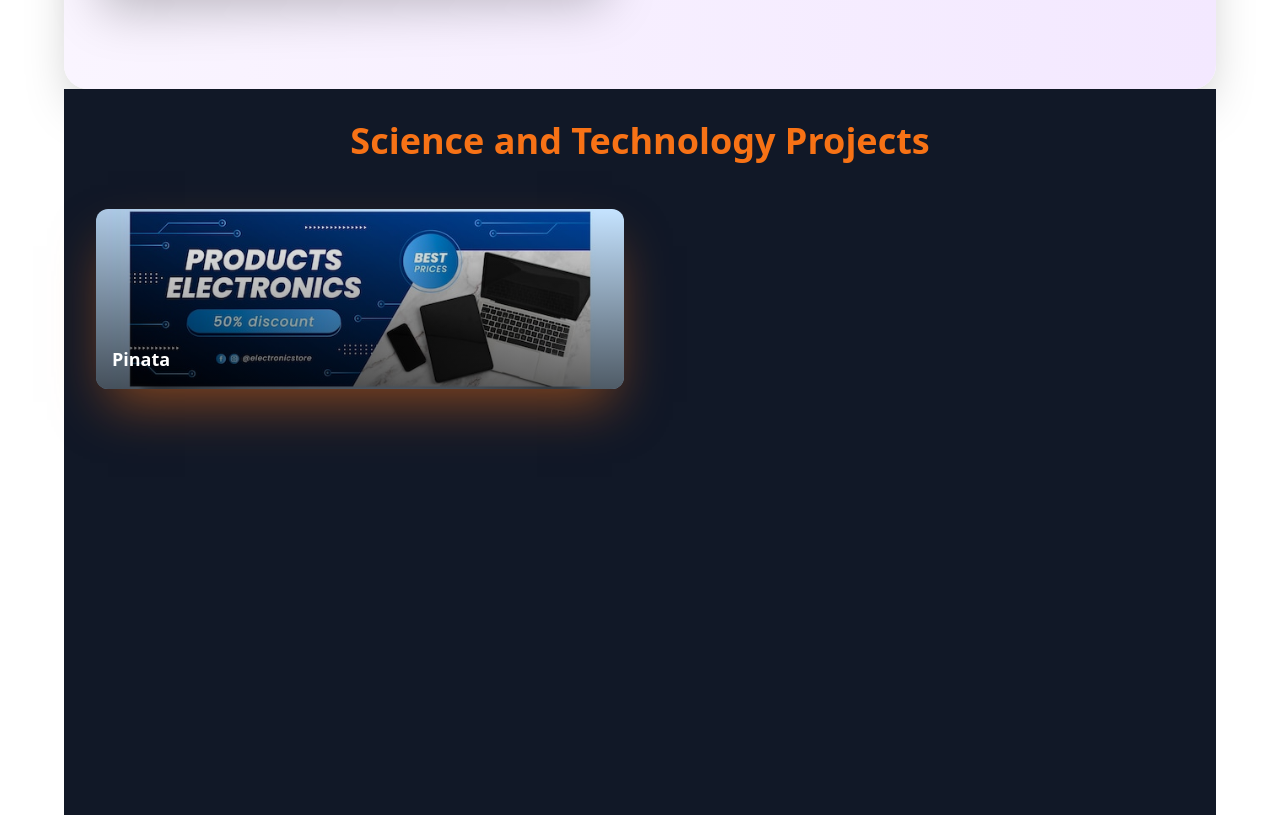
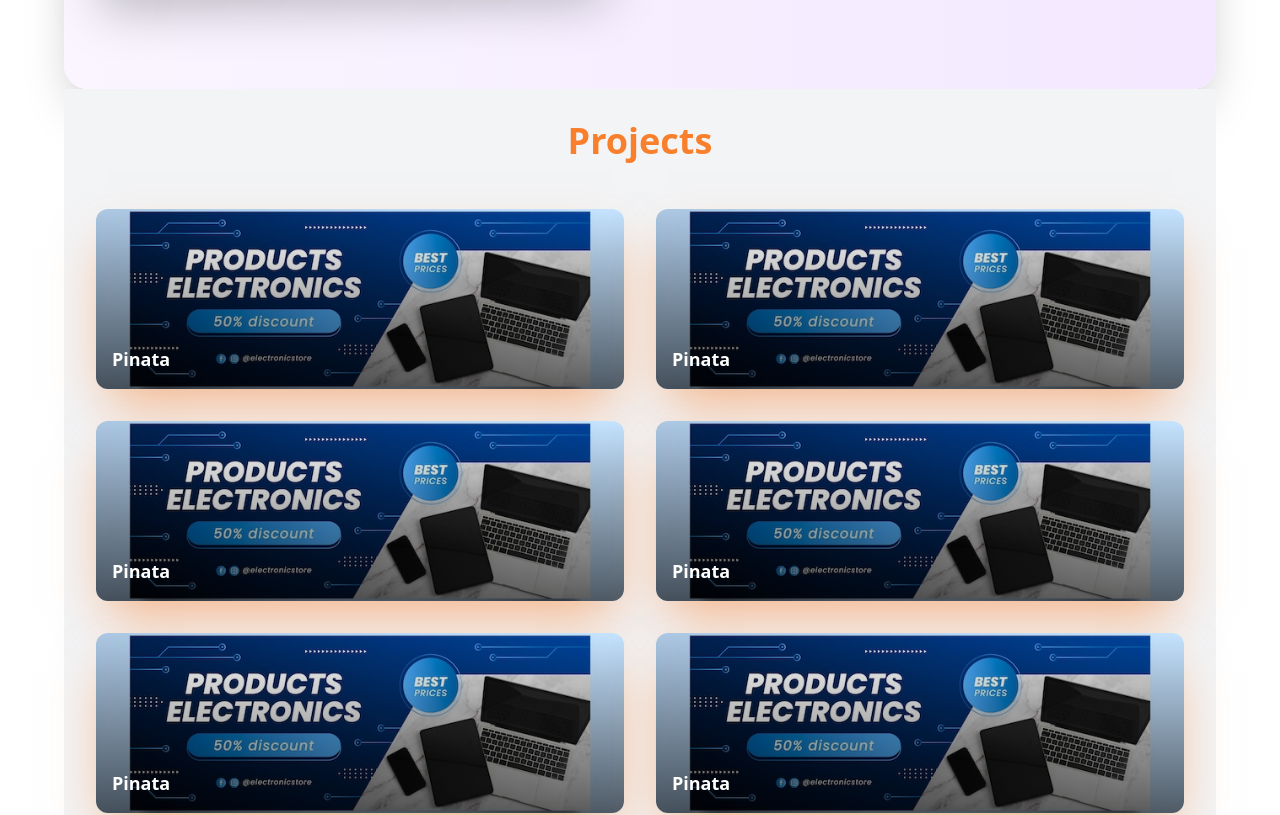
Before and after one commit to s0uravv/EduVerse, a React (Vite) app in the folder client/: page / in a window 1280 px wide. Shown: the part 1460-2275 px from the top of the page. Built offline with nearby package versions, Linux system fonts and the light colour scheme.

Commit message:
updated feature section

```diff
--- a/client/src/Components/HeroSection/Project.jsx
+++ b/client/src/Components/HeroSection/Project.jsx
@@ -13,8 +13,96 @@ const projects = [
             "Pinata is a decentralized file management project that allows users to store and manage data securely on the cloud. Speed, security, and reliability are its main features.",
         creator: "Team Alpha",
         guidedBy: "Mr. Sharma",
-    video: sampleVideo,
+        video: sampleVideo
     },
+    {
+        name: "Pinata",
+        shortDesc: "Manage your digital files efficiently.",
+        image: pinataImg,
+        groupImage: pinataGroup,
+        fullDesc:
+            "Pinata is a decentralized file management project that allows users to store and manage data securely on the cloud. Speed, security, and reliability are its main features.",
+        creator: "Team Alpha",
+        guidedBy: "Mr. Sharma",
+        video: sampleVideo
+    },
+    {
+        name: "Pinata",
+        shortDesc: "Manage your digital files efficiently.",
+        image: pinataImg,
+        groupImage: pinataGroup,
+        fullDesc:
+            "Pinata is a decentralized file management project that allows users to store and manage data securely on the cloud. Speed, security, and reliability are its main features.",
+        creator: "Team Alpha",
+        guidedBy: "Mr. Sharma",
+        video: sampleVideo
+    },
+    {
+        name: "Pinata",
+        shortDesc: "Manage your digital files efficiently.",
+        image: pinataImg,
+        groupImage: pinataGroup,
+        fullDesc:
+            "Pinata is a decentralized file management project that allows users to store and manage data securely on the cloud. Speed, security, and reliability are its main features.",
+        creator: "Team Alpha",
+        guidedBy: "Mr. Sharma",
+        video: sampleVideo
+    },
+    {
+        name: "Pinata",
+        shortDesc: "Manage your digital files efficiently.",
+        image: pinataImg,
+        groupImage: pinataGroup,
+        fullDesc:
+            "Pinata is a decentralized file management project that allows users to store and manage data securely on the cloud. Speed, security, and reliability are its main features.",
+        creator: "Team Alpha",
+        guidedBy: "Mr. Sharma",
+        video: sampleVideo
+    },
+    {
+        name: "Pinata",
+        shortDesc: "Manage your digital files efficiently.",
+        image: pinataImg,
+        groupImage: pinataGroup,
+        fullDesc:
+            "Pinata is a decentralized file management project that allows users to store and manage data securely on the cloud. Speed, security, and reliability are its main features.",
+        creator: "Team Alpha",
+        guidedBy: "Mr. Sharma",
+        video: sampleVideo
+    },
+    {
+        name: "Pinata",
+        shortDesc: "Manage your digital files efficiently.",
+        image: pinataImg,
+        groupImage: pinataGroup,
+        fullDesc:
+            "Pinata is a decentralized file management project that allows users to store and manage data securely on the cloud. Speed, security, and reliability are its main features.",
+        creator: "Team Alpha",
+        guidedBy: "Mr. Sharma",
+        video: sampleVideo
+    },
+    {
+        name: "Pinata",
+        shortDesc: "Manage your digital files efficiently.",
+        image: pinataImg,
+        groupImage: pinataGroup,
+        fullDesc:
+            "Pinata is a decentralized file management project that allows users to store and manage data securely on the cloud. Speed, security, and reliability are its main features.",
+        creator: "Team Alpha",
+        guidedBy: "Mr. Sharma",
+        video: sampleVideo
+    },
+    {
+        name: "Pinata",
+        shortDesc: "Manage your digital files efficiently.",
+        image: pinataImg,
+        groupImage: pinataGroup,
+        fullDesc:
+            "Pinata is a decentralized file management project that allows users to store and manage data securely on the cloud. Speed, security, and reliability are its main features.",
+        creator: "Team Alpha",
+        guidedBy: "Mr. Sharma",
+        video: sampleVideo
+    }
 ];
 
 export default function ProjectSection() {
@@ -24,9 +112,9 @@ export default function ProjectSection() {
     const [showVideo, setShowVideo] = useState(false);
 
     return (
-    <div className="p-8 min-h-screen bg-gray-900">
+        <div className="p-8 min-h-screen bg-gray-100">
             <h2 className="text-4xl font-bold mb-12 text-center text-orange-500 animate-pulse">
-        Science and Technology Projects
+                Projects
             </h2>
 
             {/* Project Cards */}
@@ -53,9 +141,11 @@ export default function ProjectSection() {
                                 </h3>
                                 {isExpanded && (
                                     <div className="mt-2 opacity-0 animate-fadeIn">
-                    <p className="text-white text-sm">{project.shortDesc}</p>
+                                        <p className="text-white text-sm">
+                                            {project.shortDesc}
+                                        </p>
                                         <button
-                      onClick={(e) => {
+                                            onClick={e => {
                                                 e.stopPropagation();
                                                 setModalProject(project);
                                                 setFlipped(false);
@@ -83,7 +173,9 @@ export default function ProjectSection() {
                         >
                             &times;
                         </button>
-            <h2 className="text-3xl font-bold mb-6 text-orange-500">{modalProject.name}</h2>
+                        <h2 className="text-3xl font-bold mb-6 text-orange-500">
+                            {modalProject.name}
+                        </h2>
 
                         {/* Flip Card */}
                         <div
@@ -115,9 +207,15 @@ export default function ProjectSection() {
                         </div>
 
                         {/* Description */}
-            <p className="mb-2 text-lg text-white">{modalProject.fullDesc}</p>
-            <p className="text-gray-200 mb-1">Creator: {modalProject.creator}</p>
-            <p className="text-gray-200 mb-4">Guided By: {modalProject.guidedBy}</p>
+                        <p className="mb-2 text-lg text-white">
+                            {modalProject.fullDesc}
+                        </p>
+                        <p className="text-gray-200 mb-1">
+                            Creator: {modalProject.creator}
+                        </p>
+                        <p className="text-gray-200 mb-4">
+                            Guided By: {modalProject.guidedBy}
+                        </p>
 
                         <button
                             onClick={() => setShowVideo(true)}
--- a/client/src/Components/HeroSection/Teacher.jsx
+++ b/client/src/Components/HeroSection/Teacher.jsx
@@ -3,12 +3,17 @@ import teacher2 from "../../assets/Dutta.jpg";
 import teacher3 from "../../assets/Ghosh.jpg";
 
 const teachers = [
-
     {
         name: "Mr. D.K Dutta",
         subject: "Physics Teacher",
         guided: "Face Recognition Attendance, Virtual Science Lab",
         photo: teacher2
+    },
+    {
+        name: "Mr. B.K Pandey",
+        subject: "Physics Teacher",
+        guided: "Face Recognition Attendance, Virtual Science Lab",
+       // photo: teacher2
     },
     {
         name: "Mr. Swajit Singh",
@@ -17,10 +22,22 @@ const teachers = [
         photo: teacher1
     },
     {
+        name: "Mr. Vijay Sah",
+        subject: "Chemistry Teacher",
+        guided: "Face Recognition Attendance, Virtual Science Lab",
+       // photo: teacher1
+    },
+    {
         name: "Mr. S.R Ghosh",
         subject: "Biology Teacher",
         guided: "Smart Irrigation System, Renewable Energy",
         photo: teacher3
+    },
+    {
+        name: "Mr. Sandeep Mahto",
+        subject: "Biology Teacher",
+        guided: "Smart Irrigation System, Renewable Energy",
+       // photo: teacher3
     }
 ];
 
```
Lines whose indentation alone changed are shown as unchanged.
